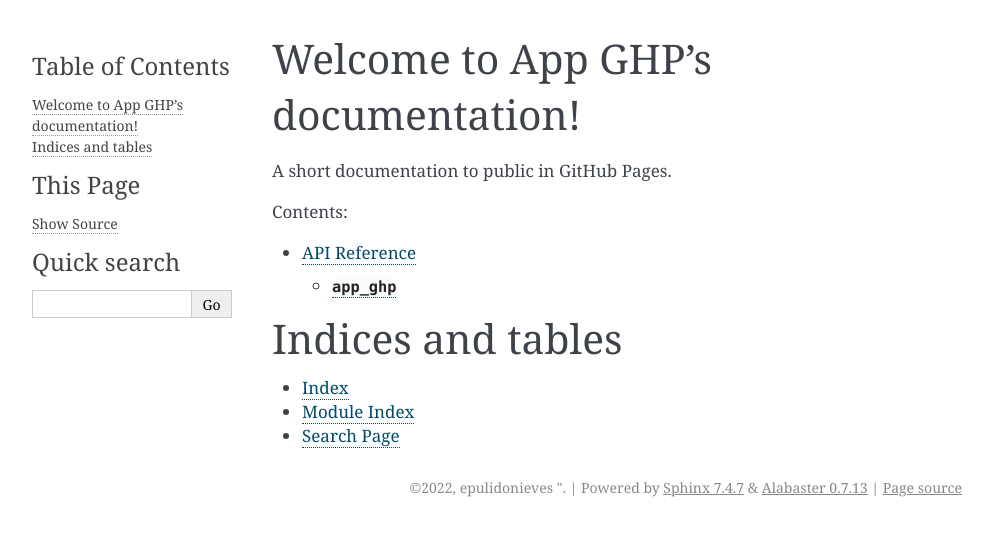
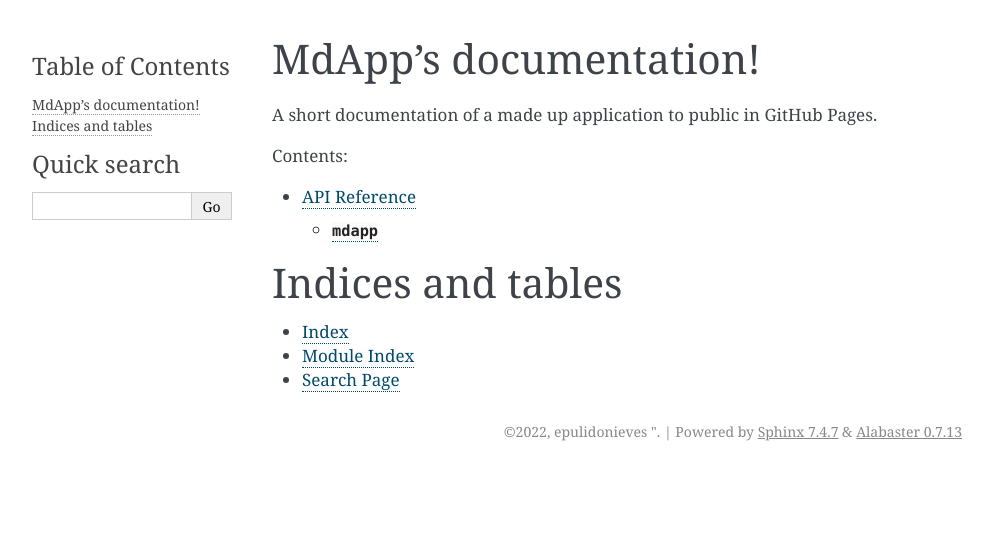
Before and after one commit to epulidonieves/mdapp, a Sphinx documentation site: the page built from docs/source/index.rst, in a window 1280 px wide. Shown: the top 536 px of the page, without its empty margins (148-1141 px from the left). Built offline with Sphinx 7.4.7, drawn with Linux system fonts in a browser that asks for light colours.

```diff
--- a/docs/source/conf.py
+++ b/docs/source/conf.py
@@ -6,10 +6,15 @@
 # -- Project information -----------------------------------------------------
 # https://www.sphinx-doc.org/en/master/usage/configuration.html#project-information
 
-project = 'App GHP'
+import os
+import sys
+import importlib.metadata
+sys.path.insert(0, os.path.abspath('../../src/'))
+
+project = 'MdApp'
 copyright = '2022, epulidonieves <epulido.nieves@gmail.com>"'
-author = 'epulidonieves <epulido.nieves@gmail.com>"'
-release = '0.1.0'
+author = 'epulidonieves <epulido.nieves@gmail.com>'
+release = importlib.metadata.version("mdapp")
 
 # -- General configuration ---------------------------------------------------
 # https://www.sphinx-doc.org/en/master/usage/configuration.html#general-configuration
@@ -25,10 +30,11 @@ extensions = [
 
 templates_path = ['_templates']
 exclude_patterns = []
-
+add_module_names = False
 
 # -- Options for HTML output -------------------------------------------------
 # https://www.sphinx-doc.org/en/master/usage/configuration.html#options-for-html-output
 
 html_theme = 'alabaster'
+html_show_sourcelink = False
 html_static_path = ['_static']
--- a/docs/source/index.rst
+++ b/docs/source/index.rst
@@ -1,12 +1,12 @@
-.. App GHP documentation master file, created by
+.. Md App documentation master file, created by
    sphinx-quickstart on Sat Oct 22 13:12:59 2022.
    You can adapt this file completely to your liking, but it should at least
    contain the root `toctree` directive.
 
-Welcome to App GHP's documentation!
-===================================
+MdApp's documentation!
+======================
 
-A short documentation to public in GitHub Pages.
+A short documentation of a made up application to public in GitHub Pages.
 
 
 .. toctree::
--- a/pyproject.toml
+++ b/pyproject.toml
@@ -1,11 +1,11 @@
 [tool.poetry]
-name = "app-ghp"
+name = "MdApp"
 version = "0.1.0"
-description = "Python app to learn Github Pages"
+description = "Python made up app to learn Github Pages"
 authors = ["epulidonieves <epulido.nieves@gmail.com>"]
 license = "MIT"
 readme = "README.md"
-packages = [{include = "src/app_ghp"}]
+packages = [{include = "src/mdapp"}]
 
 [tool.poetry.dependencies]
 python = "^3.8"
```
Also changed, not shown: README.md (+2 -2 lines), docs/source/api-reference.rst (+3 -4 lines), src/mdapp/__init__.py (added, +8 -0 lines), src/app_ghp/__init__.py (deleted), 1 other file.
